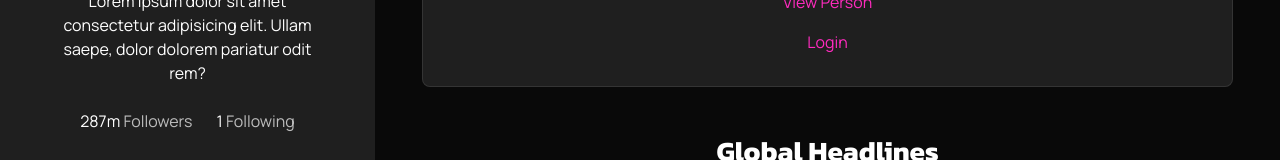
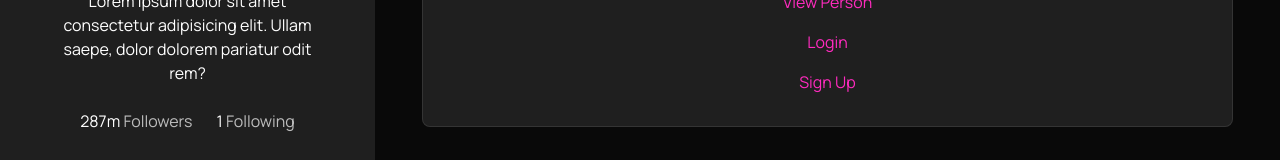
Before and after one commit to TDG-Org/Statue-Status, a React (Create React App) app in the folder client/: page / in a window 1280 px wide. Shown: the part 346-506 px from the top of the page. Built offline with nearby package versions, Linux system fonts and the light colour scheme.

Commit message:
linked up sign up page

```diff
--- a/client/src/components/Home/Main.jsx
+++ b/client/src/components/Home/Main.jsx
@@ -129,6 +129,15 @@ const Main = ({ data }) => {
       </Link>
     </div>
 
+    <div className="view-all-ppl-btn-wrapper">
+      <Link
+        to="/sign-up"
+        className="view-all-ppl-btn"
+      >
+        Sign Up
+      </Link>
+    </div>
+
   </div>
   );
 };
--- a/client/src/pages/Statue-Status.jsx
+++ b/client/src/pages/Statue-Status.jsx
@@ -20,6 +20,7 @@ import {
   AboutPage,
   SavedPage,
   LoginPage,
+  SignUpPage,
   RichestPage,
   ProfilePage,
   DiscoverPage,
@@ -60,6 +61,7 @@ const StatueStatus = () => {
             <Route path="/settings" element={<SettingsPage />} />
             <Route path="/about" element={<AboutPage />} />
             <Route path="/login" element={<LoginPage />} />
+            <Route path="/sign-up" element={<SignUpPage />} />
 
             {/* Home Extend Pages  */}
             <Route path="/richest" element={<RichestPage />} />
--- a/client/src/pages/index.js
+++ b/client/src/pages/index.js
@@ -5,6 +5,7 @@ import HomePage from "./Home/HomePage";
 import AboutPage from "./About/AboutPage";
 import SavedPage from "./Saved/SavedPage";
 import LoginPage from "./Login/LoginPage";
+import SignUpPage from "./SignUp/SignUpPage";
 import ProfilePage from "./Profile/ProfilePage";
 import RichestPage from "./Richest/RichestPage";
 import DiscoverPage from "./Discover/DiscoverPage";
@@ -22,6 +23,7 @@ export {
   AboutPage,
   LoginPage,
   SavedPage,
+  SignUpPage,
   RichestPage,
   ProfilePage,
   DiscoverPage,
```
